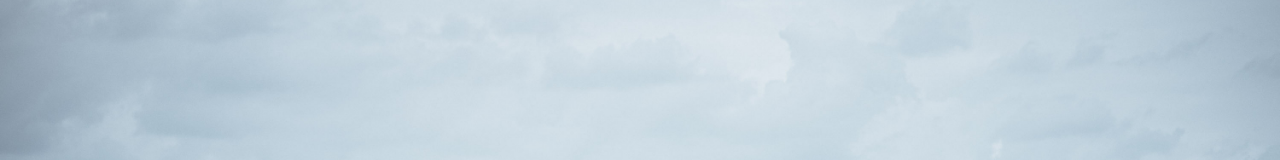
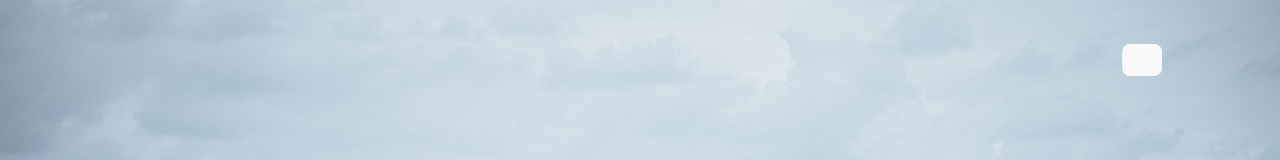
Before and after one commit to dubontemps/dubontemps-site, a React (Vite) app: page / in a window 1280 px wide. Shown: the top 160 px of the page. Built offline with nearby package versions, Linux system fonts and the light colour scheme.

Commit message:
v101 bouton menu

```diff
--- a/src/App.jsx
+++ b/src/App.jsx
@@ -375,18 +375,6 @@ body::-webkit-scrollbar { display: none;
      transition: color 0.5s ease;
       }
     .nav-title:hover { color: var(--accent); }
-
-    .menu-btn-plus {
-      font-family: var(--sans);
-      font-size: 36px;
-      font-weight: 100;
-      line-height: 1;
-      background: transparent;
-      border: none;
-      outline: none !important;
-      display: inline-flex;
-      width: auto;
-    }
     .text-meta {
       font-size: 11px;
       letter-spacing: 0.2em;
@@ -827,20 +815,36 @@ body::-webkit-scrollbar { display: none;
           )}
         </AnimatePresence>
 
-  {/* 1. BOUTON + (Fixe en haut à droite) */}
+  {/* 1. BOUTON menu (Fixe en haut à droite) */}
     <div className="fixed top-0 right-0 z-[5100] w-full md:w-screen px-6 md:px-[10%] h-[var(--header-h)] flex items-center justify-end pointer-events-none">
        <motion.button
-      onClick={() => setIsMenuOpen(!isMenuOpen)}
-      animate={{
-        rotate: isMenuOpen ? 45 : 0,
-        color: isMenuOpen ? "var(--ink)" : (headerVisible ? "var(--ink)" : "transparent")
-      }}
-      transition={smoothSpring}
-      className="menu-btn-plus pointer-events-auto flex items-center justify-center translate-x-[25%]"
-      style={{ pointerEvents: headerVisible || isMenuOpen ? 'auto' : 'none' }}
-    >
-      +
-      </motion.button>
+          onClick={() => setIsMenuOpen(!isMenuOpen)}
+          className="pointer-events-auto flex flex-col justify-center items-end gap-[6px] w-8 h-8 bg-transparent border-none focus:outline-none translate-x-[25%]"
+          style={{ pointerEvents: headerVisible || isMenuOpen ? 'auto' : 'none' }}
+        >
+          {/* Ligne du haut */}
+          <motion.span
+            animate={{
+              rotate: isMenuOpen ? 45 : 0,
+              y: isMenuOpen ? 3.5 : 0,
+              backgroundColor: isMenuOpen ? "var(--ink)" : (headerVisible ? "var(--ink)" : "transparent")
+            }}
+            transition={{ type: "spring", stiffness: 300, damping: 30 }}
+            className="h-[1px] w-6 block transition-colors duration-500"
+          />
+
+          {/* Ligne du bas */}
+          <motion.span
+            animate={{
+              rotate: isMenuOpen ? -45 : 0,
+              y: isMenuOpen ? -3.5 : 0,
+              width: isMenuOpen ? "24px" : "16px", // Effet de ligne plus courte au repos (très chic !)
+              backgroundColor: isMenuOpen ? "var(--ink)" : (headerVisible ? "var(--ink)" : "transparent")
+            }}
+            transition={{ type: "spring", stiffness: 300, damping: 30 }}
+            className="h-[1px] block transition-colors duration-500"
+          />
+        </motion.button>
   </div>
 
 {/* 2. LOGO CENTRAL (Apparaît au scroll ou quand menu ouvert) */}
```
